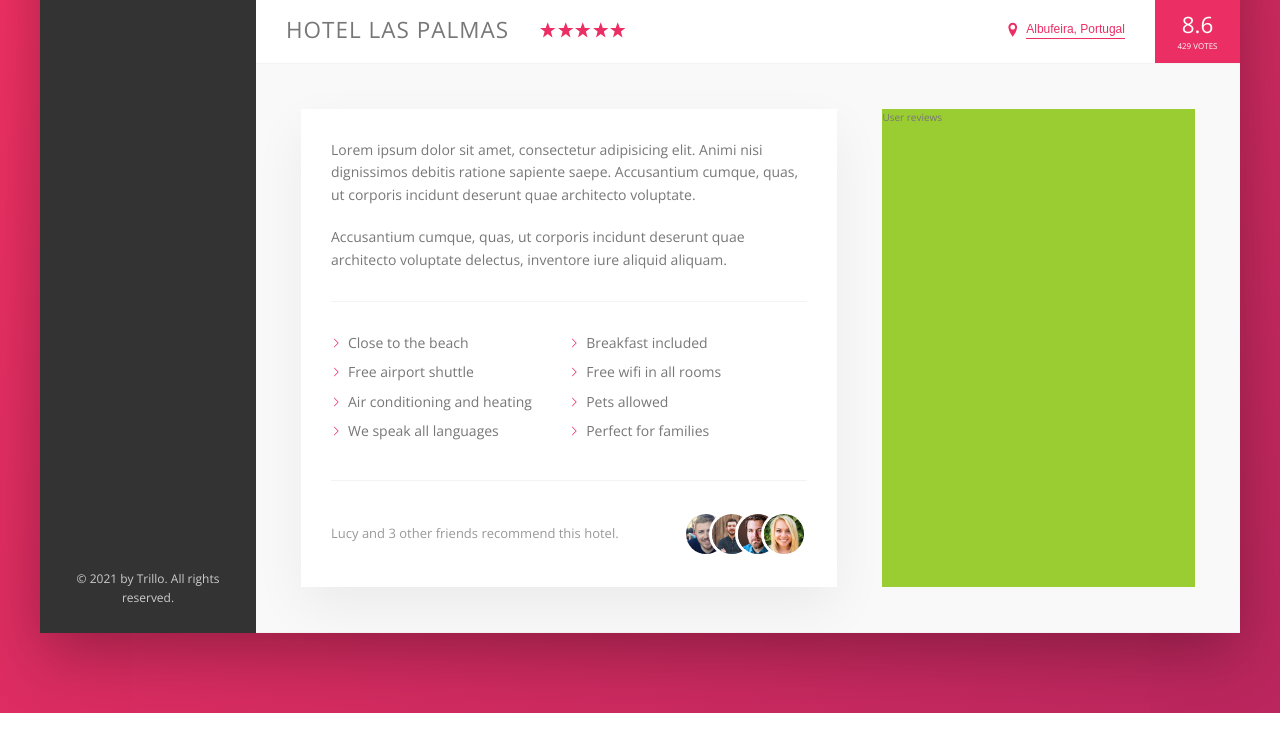
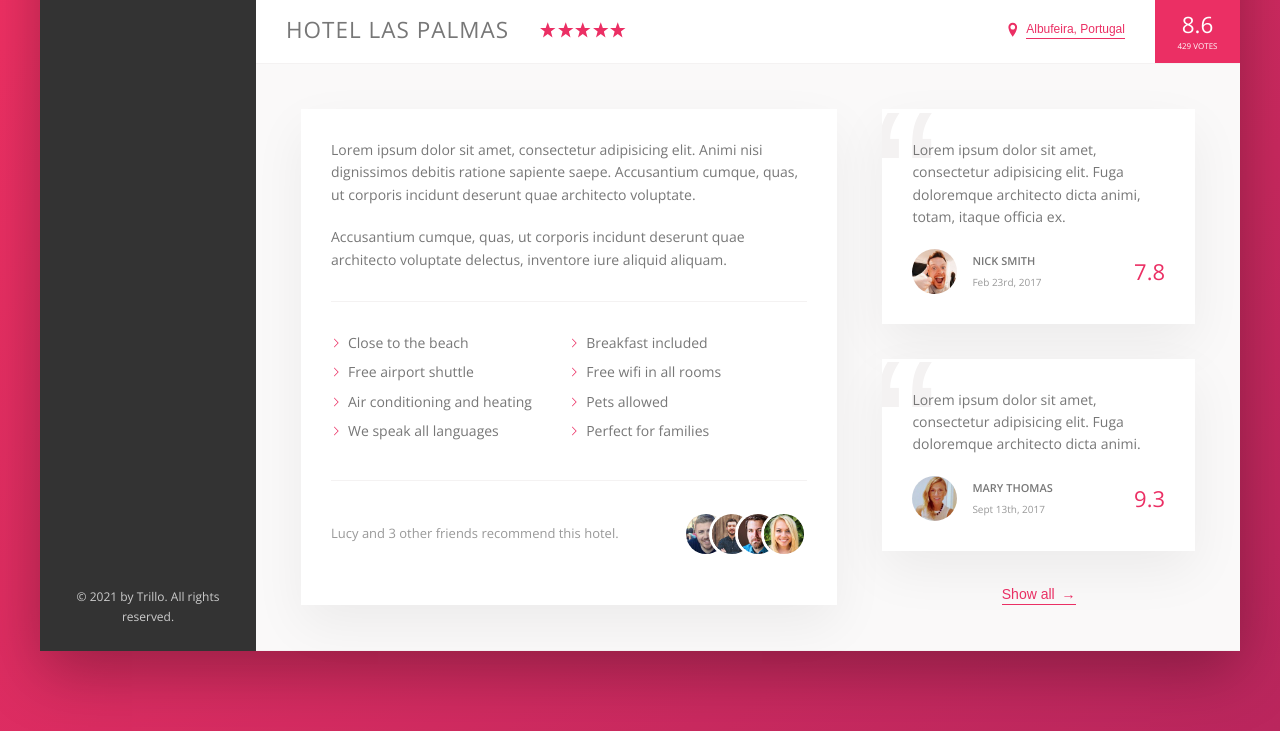
Before and after one commit to MichaelFrieze/trillo, a website: page index.html in a window 1280 px wide. Shown: the part 538-1269 px from the top of the page. Drawn offline with nearby package versions, Linux system fonts and the light colour scheme.

Commit message:
finished the user review section

```diff
--- a/index.html
+++ b/index.html
@@ -204,7 +204,47 @@
               </div>
             </div>
 
-            <div class="user-reviews">User reviews</div>
+            <div class="user-reviews">
+              <figure class="review">
+                <blockquote class="review__text">
+                  Lorem ipsum dolor sit amet, consectetur adipisicing elit. Fuga
+                  doloremque architecto dicta animi, totam, itaque officia ex.
+                </blockquote>
+                <figcaption class="review__user">
+                  <img
+                    src="img/user-1.jpg"
+                    alt="User 1"
+                    class="review__photo"
+                  />
+                  <div class="review__user-box">
+                    <p class="review__user-name">Nick Smith</p>
+                    <p class="review__user-date">Feb 23rd, 2017</p>
+                  </div>
+                  <div class="review__rating">7.8</div>
+                </figcaption>
+              </figure>
+
+              <figure class="review">
+                <blockquote class="review__text">
+                  Lorem ipsum dolor sit amet, consectetur adipisicing elit. Fuga
+                  doloremque architecto dicta animi.
+                </blockquote>
+                <figcaption class="review__user">
+                  <img
+                    src="img/user-2.jpg"
+                    alt="User 1"
+                    class="review__photo"
+                  />
+                  <div class="review__user-box">
+                    <p class="review__user-name">Mary Thomas</p>
+                    <p class="review__user-date">Sept 13th, 2017</p>
+                  </div>
+                  <div class="review__rating">9.3</div>
+                </figcaption>
+              </figure>
+
+              <button class="btn-inline">Show all <span>&rarr;</span></button>
+            </div>
           </div>
         </main>
       </div>
--- a/sass/_components.scss
+++ b/sass/_components.scss
@@ -388,3 +388,66 @@
     }
   }
 }
+
+////////////////////////////////////////
+// REVIEWS
+.review {
+  background-color: #fff;
+  box-shadow: var(--shadow-light);
+  padding: 3rem;
+  margin-bottom: 3.5rem;
+  position: relative;
+  overflow: hidden;
+
+  &__text {
+    margin-bottom: 2rem;
+    z-index: 10;
+    position: relative;
+  }
+
+  &__user {
+    display: flex;
+    align-items: center;
+  }
+
+  &__photo {
+    height: 4.5rem;
+    width: 4.5rem;
+    border-radius: 50%;
+    margin-right: 1.5rem;
+  }
+
+  &__user-box {
+    margin-right: auto;
+  }
+
+  &__user-name {
+    font-size: 1.1rem;
+    font-weight: 600;
+    text-transform: uppercase;
+    margin-bottom: 0.4rem;
+  }
+
+  &__user-date {
+    font-size: 1rem;
+    color: var(--color-grey-dark-3);
+  }
+
+  &__rating {
+    color: var(--color-primary);
+    font-size: 2.2rem;
+    font-weight: 300;
+  }
+
+  &::before {
+    content: "\201C"; // html entities can be found on css-tricks
+    position: absolute;
+    top: -2.75rem;
+    left: -1rem;
+    line-height: 1;
+    font-size: 20rem;
+    color: var(--color-grey-light-2);
+    font-family: sans-serif;
+    z-index: 1;
+  }
+}
--- a/sass/_layout.scss
+++ b/sass/_layout.scss
@@ -37,6 +37,7 @@
 }
 
 .detail {
+  font-size: 1.4rem;
   display: flex;
   padding: 4.5rem;
   background-color: var(--color-grey-light-1);
@@ -44,7 +45,6 @@
 }
 
 .description {
-  font-size: 1.4rem;
   background-color: #fff;
   box-shadow: var(--shadow-light);
   padding: 3rem;
@@ -53,6 +53,9 @@
 }
 
 .user-reviews {
-  background-color: yellowgreen;
   flex: 1;
+
+  display: flex;
+  flex-direction: column;
+  align-items: center;
 }
```
Also changed, not shown: css/style.css.
